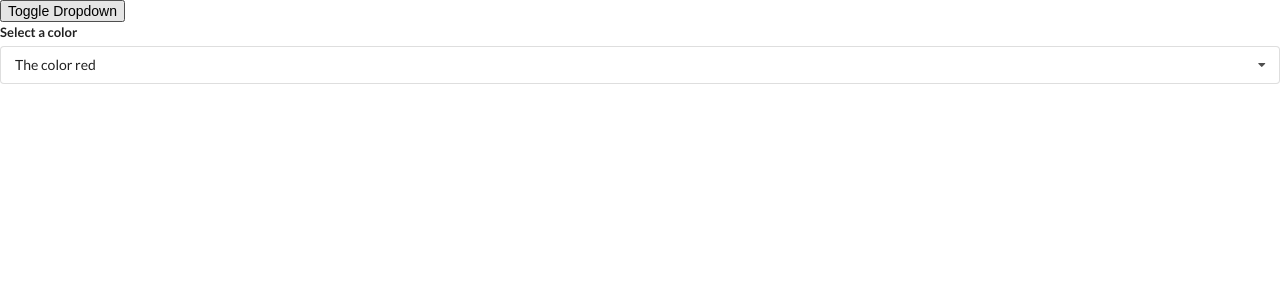
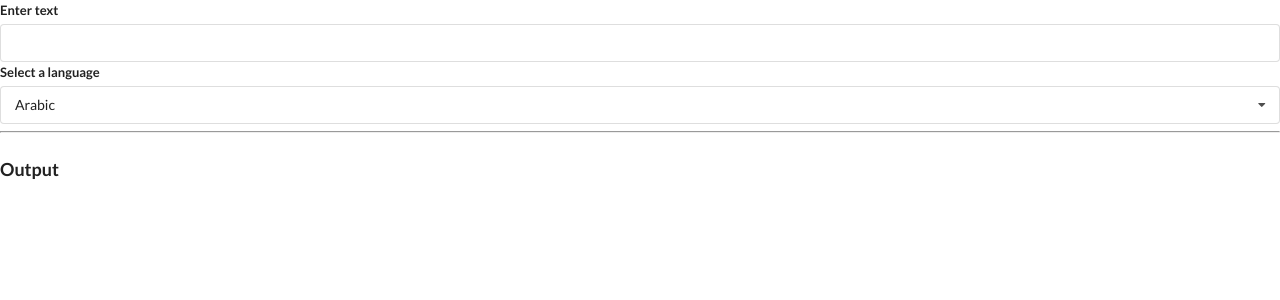
Before and after one commit to b3-bogusz/Widgets-React, a React (Create React App) app: page / in a window 1280 px wide. Shown: the top 300 px of the page. Built offline with nearby package versions, Linux system fonts and the light colour scheme; no server answers.

Commit message:
add Translate and Convert components

```diff
--- a/src/App.js
+++ b/src/App.js
@@ -2,6 +2,7 @@
 import Accordion from "./components/Accordion";
 import Search from "./components/Search";
 import Dropdown from "./components/Dropdown";
+import Translate from "./components/Translate";
 
 
 const items = [
@@ -35,18 +36,10 @@
 ];
 
 export default () => {
-    const [selected, setSelected] = useState(options[0]);
-    const [showDropdown, setShowDropdown] = useState(true);
 
     return (
         <div>
-            <button onClick={() => setShowDropdown(!showDropdown)}>Toggle Dropdown</button>
-            {showDropdown ?
-                <Dropdown
-                    selected={selected}
-                    onSelectedChange={setSelected}
-                    options={options}
-                /> : null}
+            <Translate />
         </div>
     );
 };
--- /dev/null
+++ b/src/components/Convert.js
@@ -0,0 +1,40 @@
+import React, { useState, useEffect } from 'react';
+import axios from 'axios';
+
+const Convert = ({ language, text }) => {
+    const [translated, setTranslated] = useState('');
+    const [debouncedText, setDebouncedText] = useState(text);
+
+    useEffect(() => {
+        const timerId = setTimeout(() => {
+            setDebouncedText(text);
+        }, 500);
+
+        return () => {
+            clearTimeout(timerId);
+        }
+    }, [text]);
+
+    useEffect(() => {
+        const doTranslation = async () => {
+            const { data } = await axios.post('https://translation.googleapis.com/language/translate/v2', {}, {
+                params: {
+                    q: debouncedText,
+                    target: language.value,
+                    key: 'AIzaSyCHUCmpR7cT_yDFHC98CZJy2LTms-IwDlM'
+                }
+            });
+            setTranslated(data.data.translations[0].translatedText);
+        };
+
+        doTranslation();
+    }, [language, debouncedText]);
+
+    return (
+        <div>
+            <h1 className="ui header">{translated}</h1>
+        </div>
+    )
+};
+
+export default Convert;
--- a/src/components/Dropdown.js
+++ b/src/components/Dropdown.js
@@ -1,6 +1,6 @@
 import React, { useState, useEffect, useRef } from 'react';
 
-const Dropdown = ( {options, selected, onSelectedChange } ) => {
+const Dropdown = ( { label, options, selected, onSelectedChange } ) => {
     const [open, setOpen] = useState(false);
     const ref = useRef();
 
@@ -42,7 +42,7 @@
     return (
         <div ref={ref} className="ui form">
             <div className="field">
-                <label className="label">Select a color</label>
+                <label className="label">{label}</label>
                 <div onClick={() => setOpen(!open)} className={`ui selection dropdown ${open ? 'visible active' : ''}`}>
                     <i className="dropdown icon"></i>
                     <div className="text">{selected.label}</div>
--- /dev/null
+++ b/src/components/Translate.js
@@ -0,0 +1,46 @@
+import React, { useState } from 'react';
+import Dropdown  from "./Dropdown";
+import Convert from "./Convert";
+
+const options = [
+    {
+        label: 'Arabic',
+        value: 'ar',
+    },
+    {
+        label: 'French',
+        value: 'fr',
+    },
+    {
+        label: 'Russian',
+        value: 'ru'
+    }
+];
+
+const Translate = () => {
+    const [language, setLanguage] = useState(options[0]);
+    const [text, setText] = useState('');
+
+    return (
+        <div>
+            <div className="ui form">
+                <div className="field">
+                    <label>Enter text</label>
+                    <input value={text}
+                           onChange={(e) => setText(e.target.value)}/>
+                </div>
+            </div>
+            <Dropdown
+                label="Select a language"
+                selected={language}
+                onSelectedChange={setLanguage}
+                options={options}
+            />
+            <hr/>
+            <h3 className="ui header">Output</h3>
+            <Convert text={text} language={language}/>
+        </div>
+    );
+};
+
+export default Translate;
```
Also changed, not shown: 1 other file (tests, documents, lock files or other folders).
